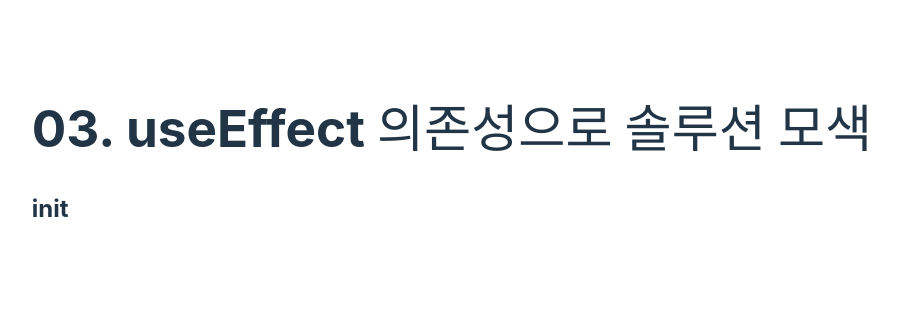
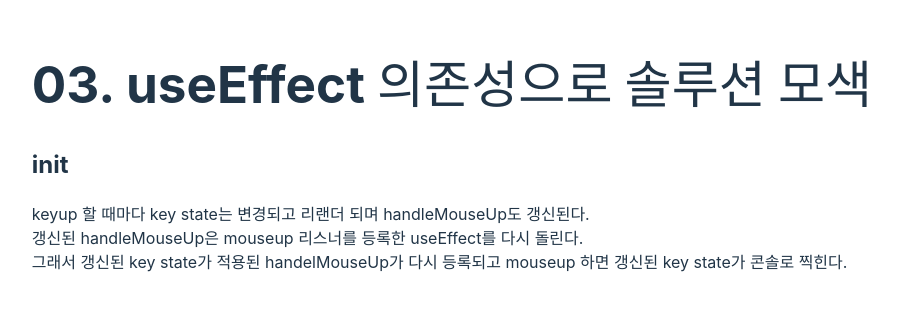
Before and after one commit to hoisharka/useEffectTEst, a React (Vite) app: page /test03 in a window 1280 px wide. Shown: the part 244-554 px from the top of the page, without its empty margins (188-1086 px from the left). Built offline with nearby package versions, Linux system fonts and the light colour scheme; the HTML template or start-up script is replaced by a standard one.

Commit message:
UseEffectTest03 설명 추가.

```diff
--- a/src/components/UseEffectTest03.tsx
+++ b/src/components/UseEffectTest03.tsx
@@ -33,6 +33,15 @@ const UseEffectTest01 = () => {
     <div>
       <h1>03. useEffect 의존성으로 솔루션 모색</h1>
       <h2>{key}</h2>
+
+      <p>
+        keyup 할 때마다 key state는 변경되고 리랜더 되며 handleMouseUp도 갱신된다.
+        <br />
+        갱신된 handleMouseUp은 mouseup 리스너를 등록한 useEffect를 다시 돌린다.
+        <br />
+        그래서 갱신된 key state가 적용된 handelMouseUp가 다시 등록되고 mouseup 하면 갱신된 key
+        state가 콘솔로 찍힌다.
+      </p>
     </div>
   )
 }
```
